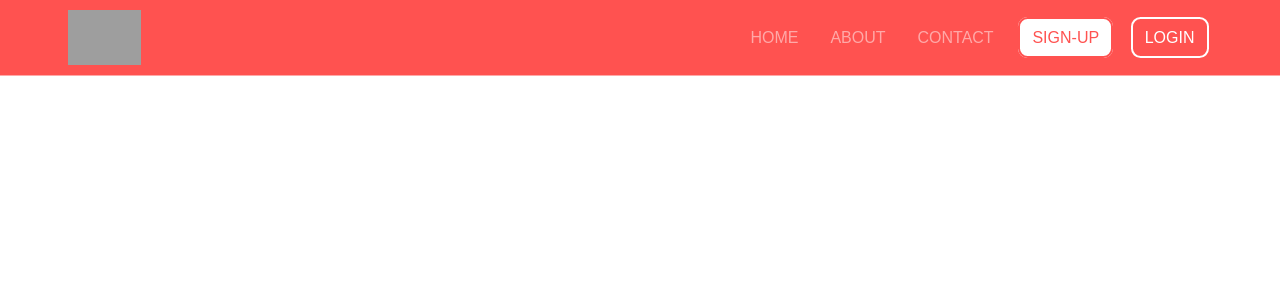
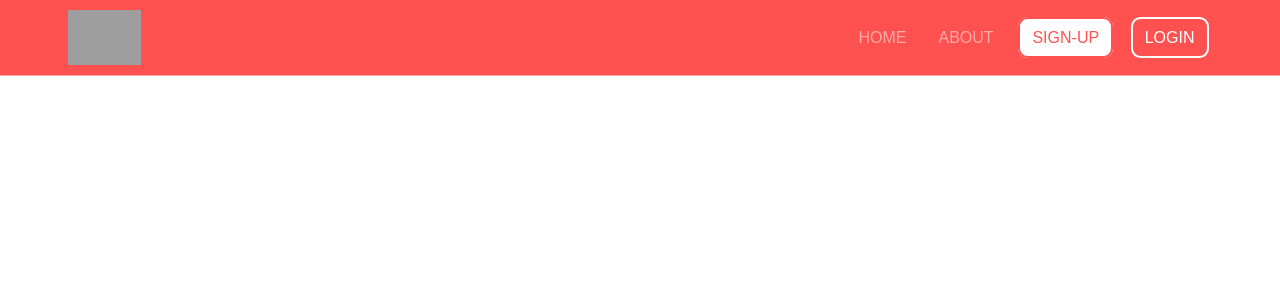
Before and after one commit to ImMattDavison/healthyconnections, a PHP site: page / in a window 1280 px wide. Shown: the top 300 px of the page. Run offline with PHP 8.4, Linux system fonts and the light colour scheme; grey boxes are pictures that could not be loaded.

Commit message:
remove bad link

```diff
--- a/globals/navbar.php
+++ b/globals/navbar.php
@@ -17,9 +17,6 @@
                     <div class="sub-nav-closed-row">
                         <a class="nav-link br" href="../">ABOUT</a>
                     </div>
-                </li>
-                <li class="nav-item br">
-                    <a class="nav-link br" href="../">CONTACT</a>
                 </li>
                 <?php if(!isset($_SESSION["loggedin"])): ?>
                     <div class="accounts-buttons">
```
